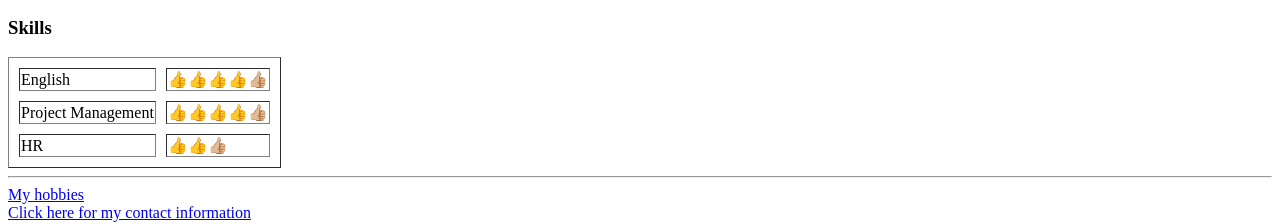
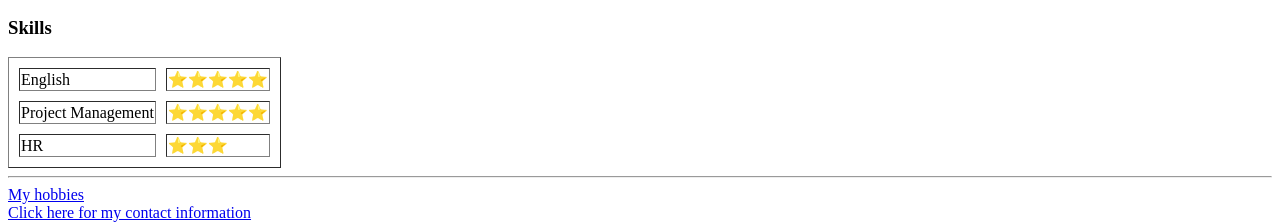
Before and after one commit to JanaKL90/CV, a plain HTML site: page index.html in a window 1280 px wide. Shown: the part 731-955 px from the top of the page. Drawn offline with Linux system fonts and the light colour scheme.

Commit message:
Updated index.html hp site with stars

```diff
--- a/index.html
+++ b/index.html
@@ -78,15 +78,15 @@
         <table border="1 " cellspacing="10">
           <tr>
             <td> English</td>
-            <td> 👍👍👍👍👍🏼</td>
+            <td> ⭐️⭐️⭐️⭐️⭐️</td>
           </tr>
           <tr>
             <td> Project Management</td>
-            <td> 👍👍👍👍👍🏼</td>
+            <td> ⭐️⭐️⭐️⭐️⭐️</td>
           </tr>
           <tr>
             <td> HR </td>
-            <td> 👍👍👍🏼</td>
+            <td> ⭐️⭐️⭐️</td>
           </tr>
         </table>
 
```
